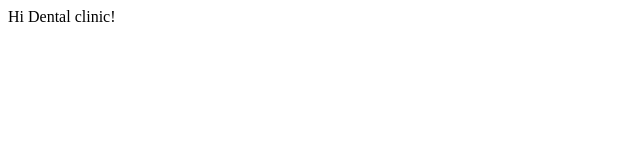
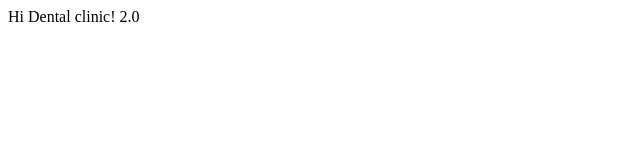
Before and after one commit to Leonid-spec/Praxis-project-AIT-Front, a React (Vite) app: page / in a window 1280 px wide. Shown: the top 160 px of the page, without its empty margins (0-640 px from the left). Built offline with nearby package versions, Linux system fonts and the light colour scheme.

Commit message:
check pull request 2

```diff
--- a/src/App.tsx
+++ b/src/App.tsx
@@ -2,7 +2,7 @@ function App() {
 
   return (
     <>
-    Hi Dental clinic!
+    Hi Dental clinic! 2.0
     </>
   )
 }
```
